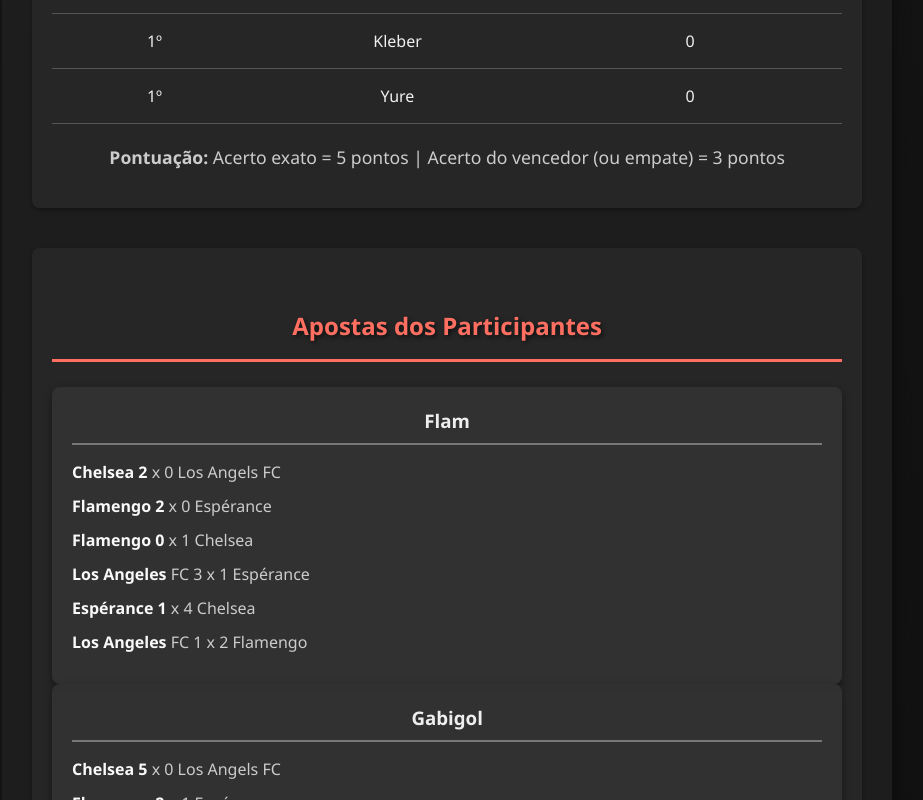
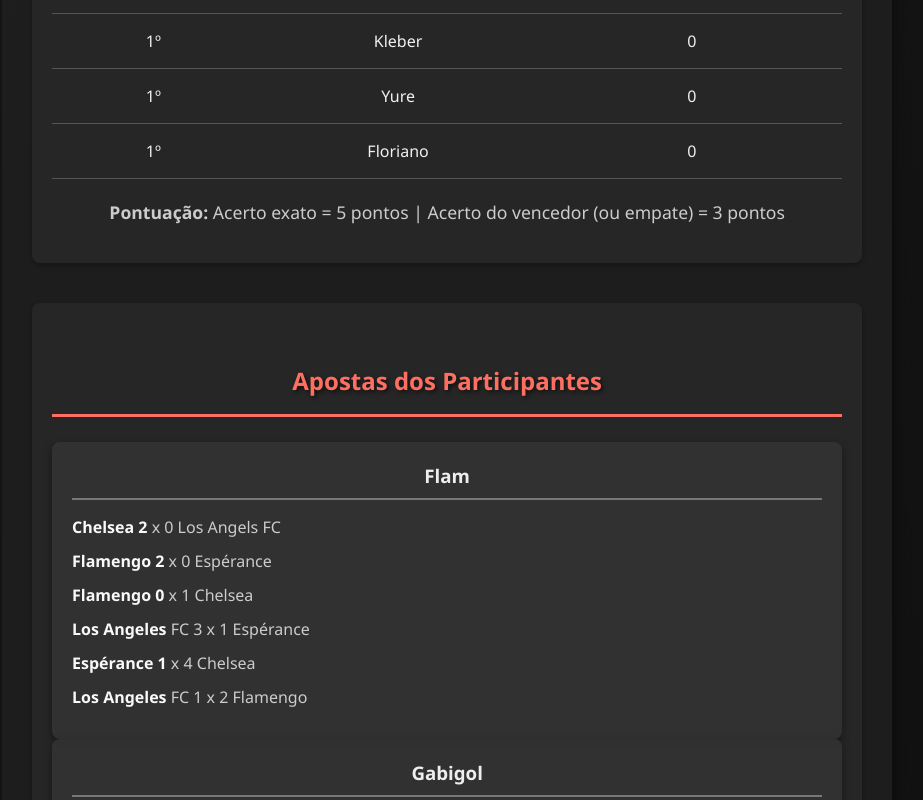
Before and after one commit to JefersonSmith/bolao-mundial, a React (Vite) app: page / in a window 1280 px wide. Shown: the part 1380-2180 px from the top of the page, without its empty margins (201-1124 px from the left). Built offline with nearby package versions, Linux system fonts and the light colour scheme.

Commit message:
update flor

```diff
--- a/src/App.jsx
+++ b/src/App.jsx
@@ -30,6 +30,7 @@ function App() {
     { id: 7, name: 'Pedro', points: 0 },
     { id: 8, name: 'Kleber', points: 0 },
     { id: 9, name: 'Yure', points: 0 },
+    { id: 10, name: 'Floriano', points: 0 }
 
   ];
 
@@ -44,6 +45,7 @@ function App() {
     { participantName: 'Pedro', bets: ['Chelsea 3 x 1 Los Angels FC','Flamengo 2 x 0 Espérance', 'Flamengo 1 x 0 Chelsea', 'Los Angeles FC 2 x 1 Espérance', 'Espérance 0 x 2 Chelsea', 'Los Angeles FC 0 x 2 Flamengo'] },
     { participantName: 'Kleber', bets: ['Chelsea 4 x 0 Los Angels FC','Flamengo 3 x 1 Espérance', 'Flamengo 2 x 1 Chelsea', 'Los Angeles FC 2 x 2 Espérance', 'Espérance 0 x 3 Chelsea', 'Los Angeles FC 0 x 2 Flamengo'] },
     { participantName: 'Yure', bets: ['Chelsea 2 x 1 Los Angels FC','Flamengo 2 x 0 Espérance', 'Flamengo 0 x 1 Chelsea', 'Los Angeles FC 1 x 0 Espérance', 'Espérance 0 x 3 Chelsea', 'Los Angeles FC 0 x 2 Flamengo'] },
+    { participantName: 'Floriano', bets: ['Chelsea 4 x 0 Los Angels FC','Flamengo 2 x 0 Espérance', 'Flamengo 1 x 1 Chelsea', 'Los Angeles FC 0 x 0 Espérance', 'Espérance 0 x 5 Chelsea', 'Los Angeles FC 1 x 3 Flamengo'] }
   ];
 
   return (
```
